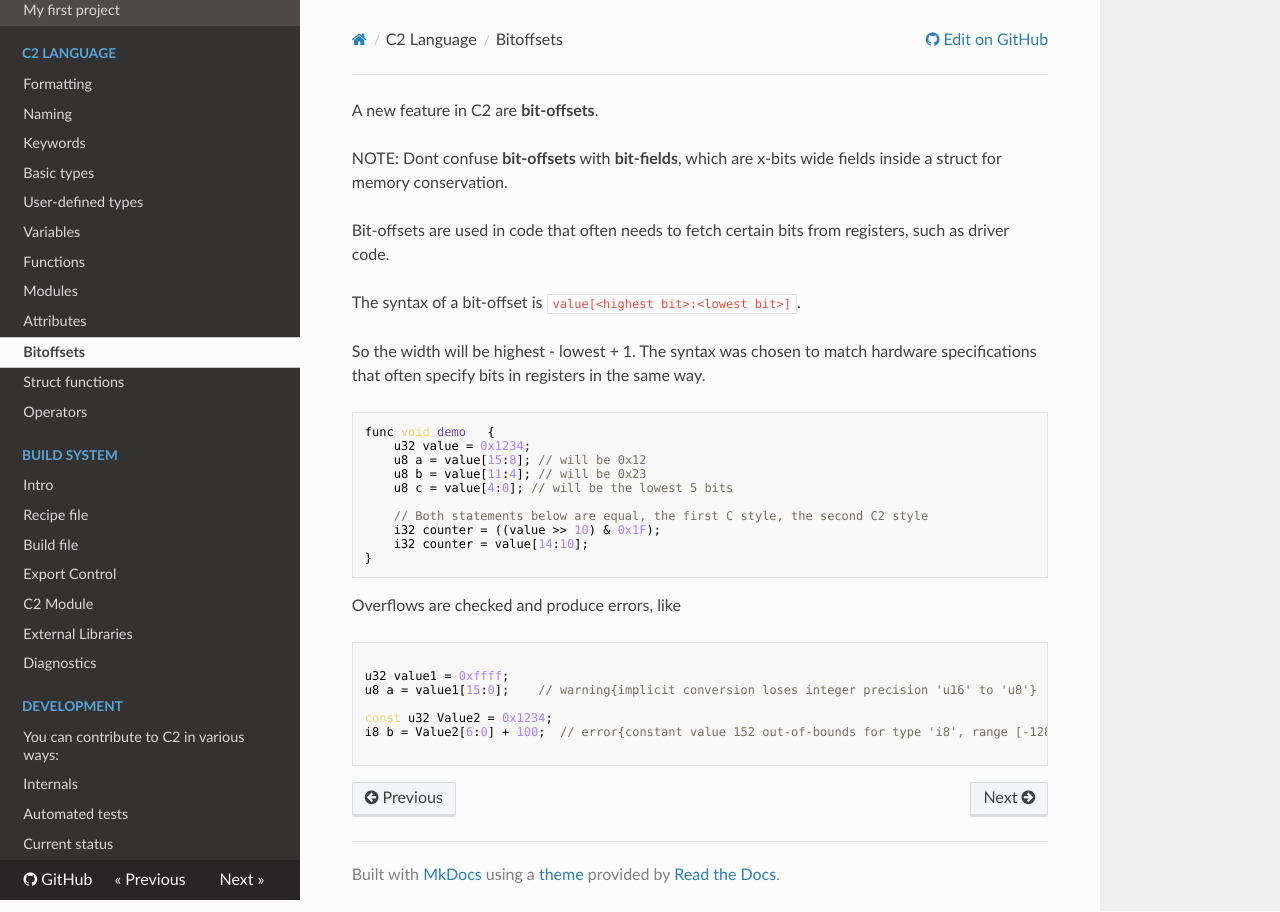
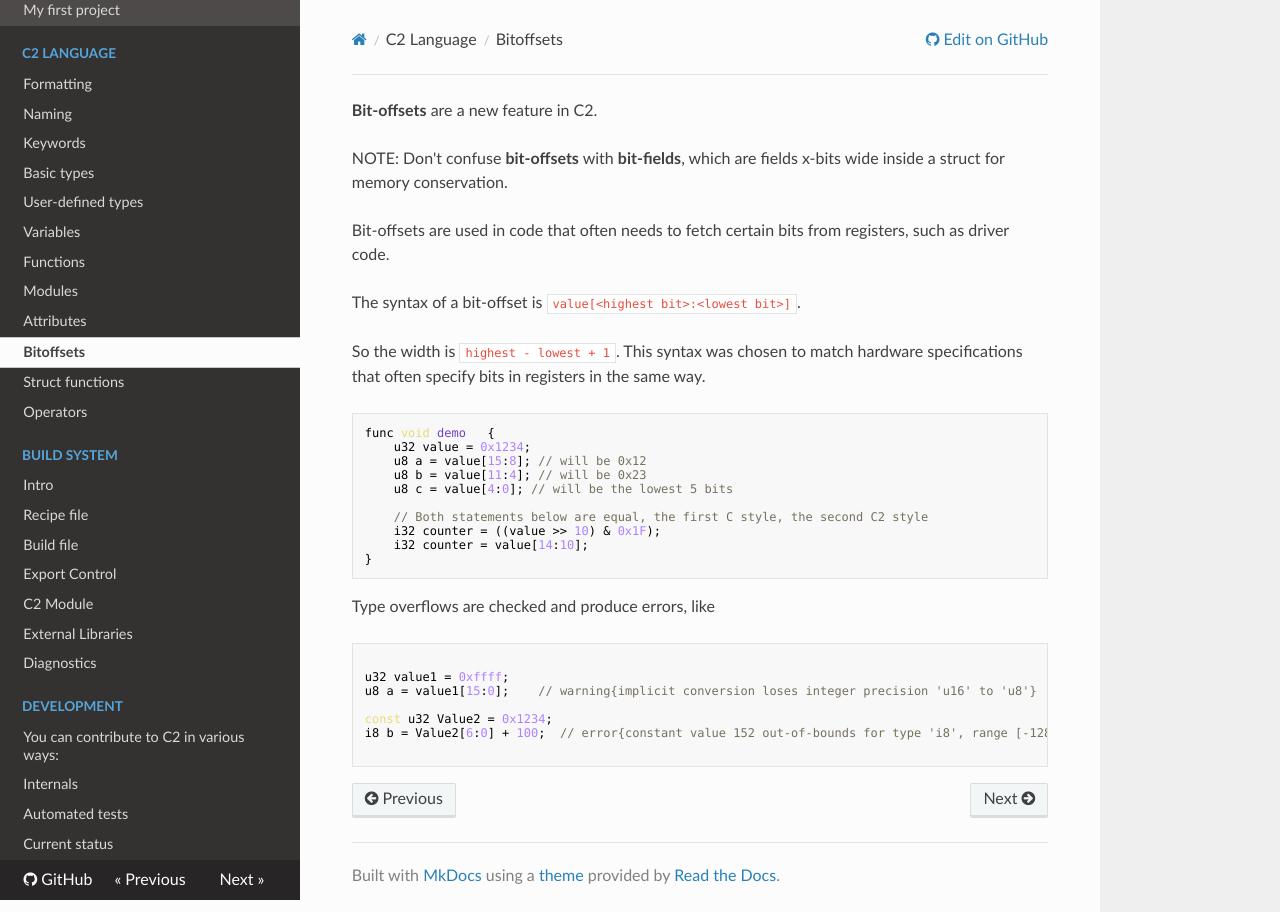
Before and after one commit to c2lang/documentation, an MkDocs documentation site: the page built from documentation/docs/language/bitoffsets.md, in a window 1280 px wide. Built offline with MkDocs 1.6.1, drawn with Linux system fonts in a browser that asks for light colours; nearby versions of some CDN libraries; old or Windows-style settings are respelled for this version of MkDocs.

Commit message:
Update bitoffsets.md

````diff
--- a/documentation/docs/language/bitoffsets.md
+++ b/documentation/docs/language/bitoffsets.md
@@ -1,7 +1,6 @@
+__Bit-offsets__ are a new feature in C2.
 
-A new feature in C2 are __bit-offsets__.
-
-NOTE: Dont confuse __bit-offsets__ with __bit-fields__, which are x-bits wide fields inside a
+NOTE: Don't confuse __bit-offsets__ with __bit-fields__, which are fields x-bits wide inside a
 struct for memory conservation.
 
 Bit-offsets are used in code that often needs to fetch certain bits from registers, such as
@@ -9,7 +8,7 @@ driver code.
 
 The syntax of a bit-offset is `value[<highest bit>:<lowest bit>]`.
 
-So the width will be highest - lowest + 1. The syntax was chosen to match
+So the width is `highest - lowest + 1`. This syntax was chosen to match
 hardware specifications that often specify bits in registers in the same way.
 
 ```c
@@ -25,7 +24,7 @@ func void demo() {
 }
 ```
 
-Overflows are checked and produce errors, like
+Type overflows are checked and produce errors, like
 
 ```c
 
````
